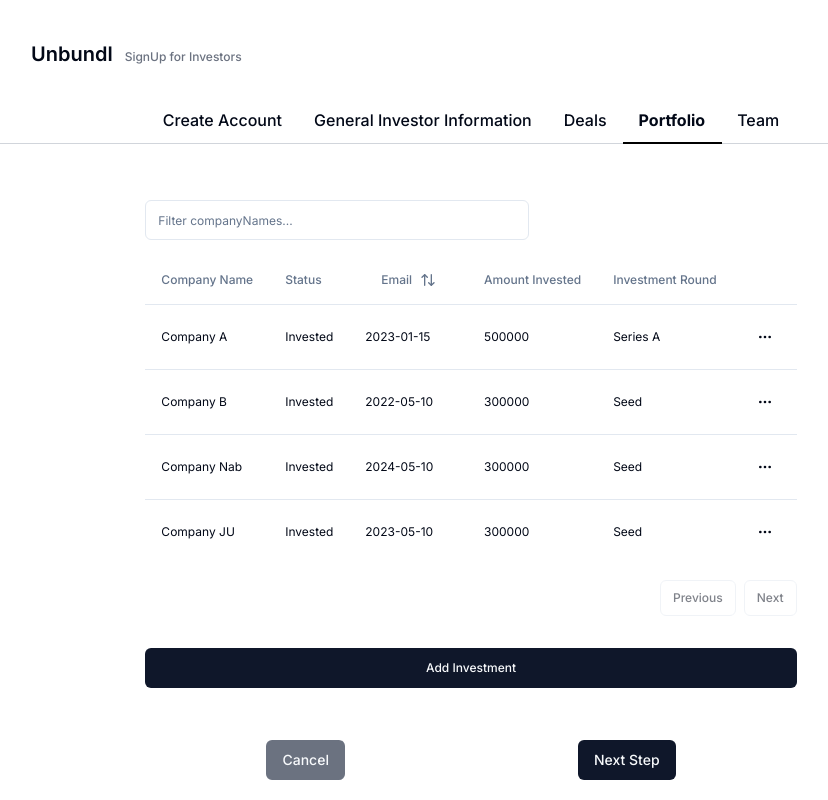
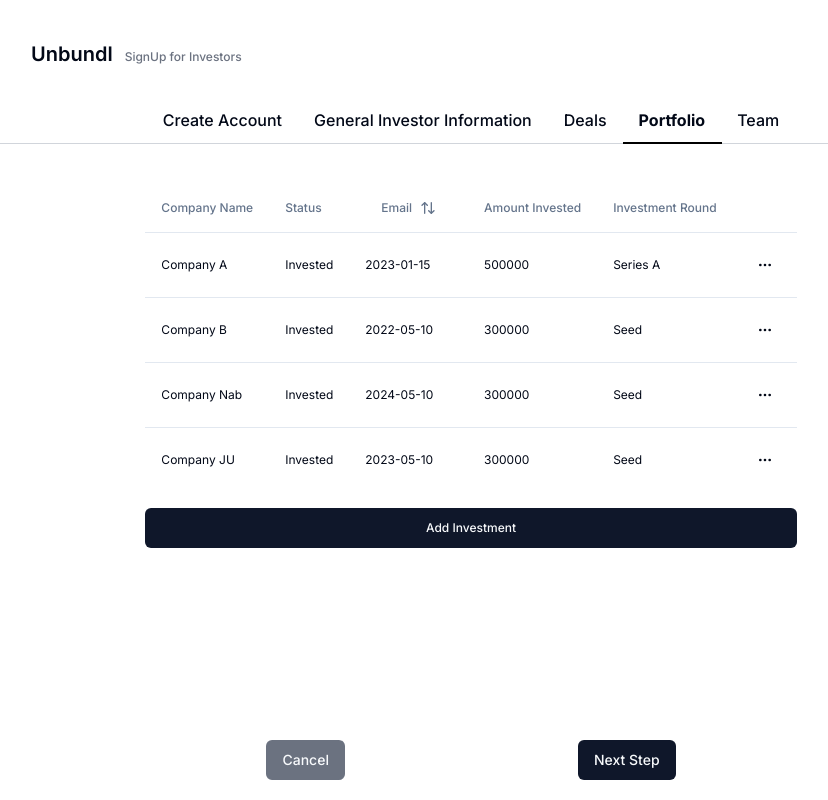
Before and after one commit to ShaikhNabeelShabbir/unbundl-web, a React (Vite) app: page /investor in a window 1280 px wide. Both pictures are taken after a click on the button "Portfolio". Shown: the whole page, without its empty margins (169-997 px from the left). Built offline with nearby package versions, Linux system fonts and the light colour scheme.

Commit message:
changes updated

```diff
--- a/src/investments/investment-data-table.tsx
+++ b/src/investments/investment-data-table.tsx
@@ -19,24 +19,27 @@ import {
   TableRow,
 } from "@/components/ui/table";
 import { Button } from "@/components/ui/button";
-import { Input } from "@/components/ui/input";
 
 import React from "react";
 
 interface InvestmentDataTableProps<TData, TValue> {
   columns: ColumnDef<TData, TValue>[];
   data: TData[];
+  hasPagination?: boolean;
 }
 
 export function InvestmentDataTable<TData, TValue>({
   columns,
   data,
+  hasPagination,
 }: InvestmentDataTableProps<TData, TValue>) {
   const [sorting, setSorting] = React.useState<SortingState>([]);
   const [columnFilters, setColumnFilters] = React.useState<ColumnFiltersState>(
     [],
   );
-
+  if (data.length > 10) {
+    hasPagination = true;
+  }
   const table = useReactTable({
     data,
     columns,
@@ -51,21 +54,10 @@ export function InvestmentDataTable<TData, TValue>({
       columnFilters,
     },
   });
+  const shouldShowPagination = hasPagination && data.length > 2;
 
   return (
     <>
-      <div className="flex items-center py-4 w-full">
-        <Input
-          placeholder="Filter companyNames..."
-          value={
-            (table.getColumn("companyName")?.getFilterValue() as string) ?? ""
-          }
-          onChange={(event) =>
-            table.getColumn("companyName")?.setFilterValue(event.target.value)
-          }
-          className="max-w-sm"
-        />
-      </div>
       <div className="rounded-md w-full">
         <Table className="w-full">
           <TableHeader>
@@ -115,6 +107,7 @@ export function InvestmentDataTable<TData, TValue>({
             )}
           </TableBody>
         </Table>
+        {shouldShowPagination && (
           <div className="flex items-center justify-end space-x-2 py-4">
             <Button
               variant="outline"
@@ -133,6 +126,7 @@ export function InvestmentDataTable<TData, TValue>({
               Next
             </Button>
           </div>
+        )}
       </div>
     </>
   );
--- a/src/teams/teams-data-table.tsx
+++ b/src/teams/teams-data-table.tsx
@@ -35,7 +35,7 @@ export function TeamsDataTable<TData, TValue>({
   const [columnFilters, setColumnFilters] = React.useState<ColumnFiltersState>(
     [],
   );
-  if (data.length > 2) {
+  if (data.length > 10) {
     hasPagination = true;
   }
   const table = useReactTable({
```
Lines whose indentation alone changed are shown as unchanged.
